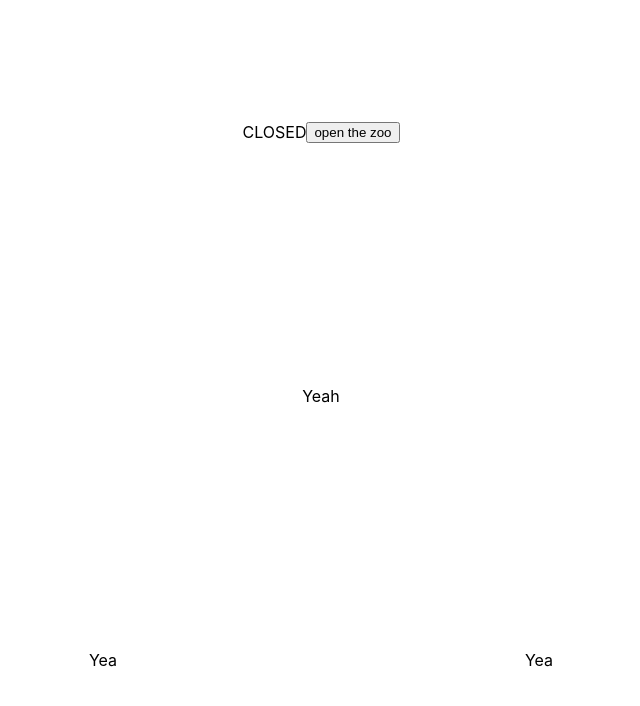
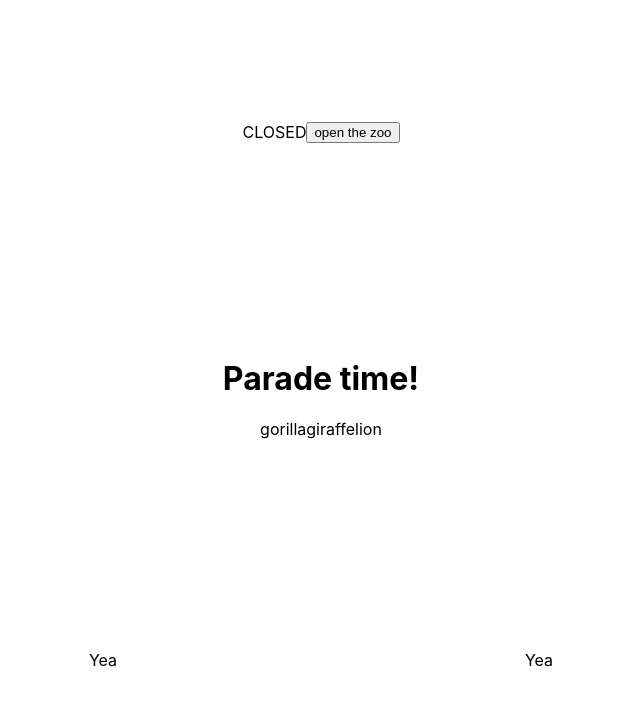
Before and after one commit to viccaruso/react-busy-zoo-from-scratch, a React (Create React App) app: page / in a window 1280 px wide. Shown: the top 706 px of the page, without its empty margins (319-959 px from the left). Built offline with nearby package versions, Linux system fonts and the light colour scheme.

Commit message:
props from Parade.js render on screen

```diff
--- a/src/Parade.js
+++ b/src/Parade.js
@@ -1,10 +1,11 @@
 import React from 'react';
 import './Parade.css';
 
-export default function Parade() {
+export default function Parade({ parade, setParade }) {
   return (
     <div>
-      Yeah
+      <h1>Parade time!</h1>
+      <p>{parade}</p>
     </div>
   );
 }
```
